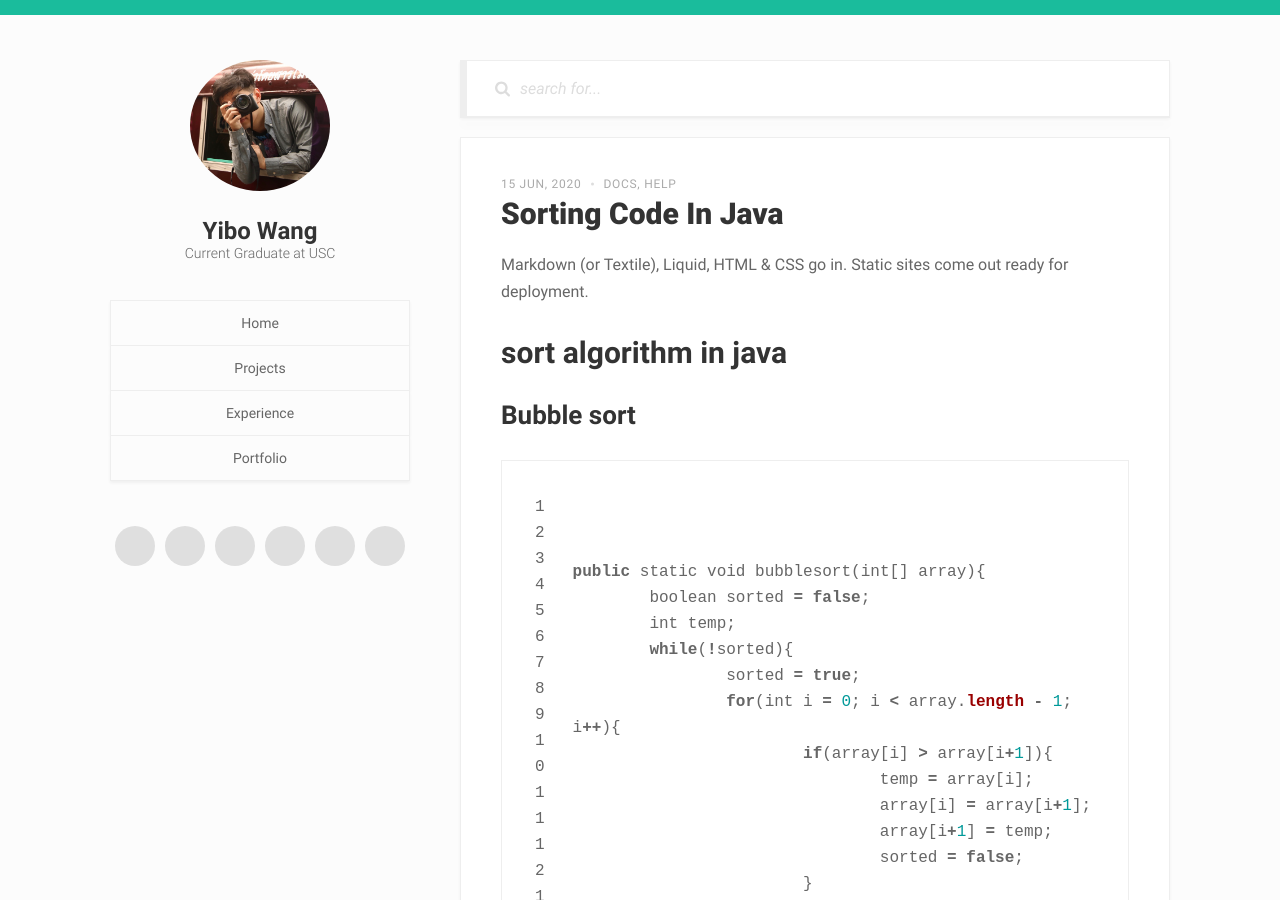
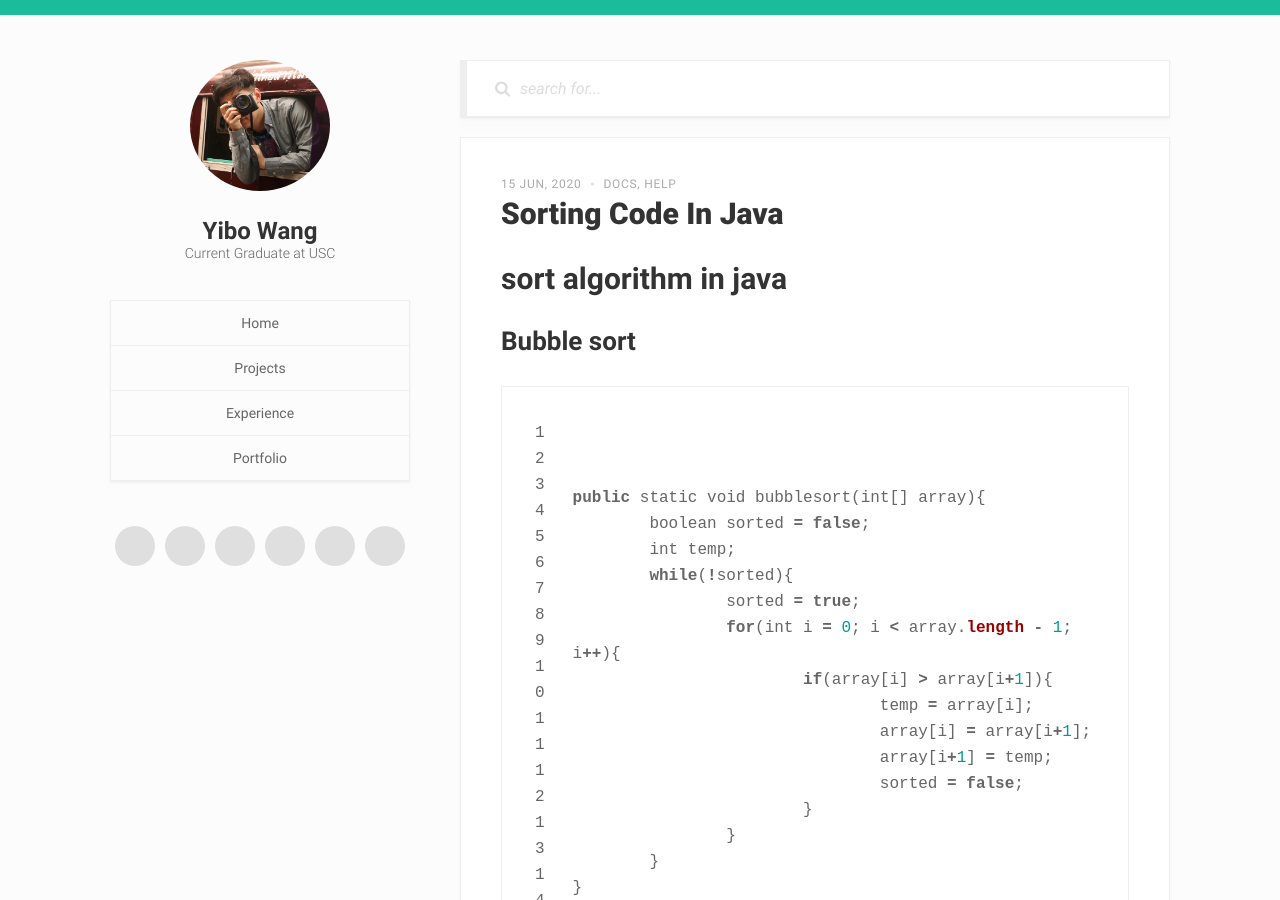
Before and after one commit to LoneRan/loneran.github.io, a Jekyll site: the page built from _posts/2020-06-15-Sort-Algorithm-code-in-Java.md, in a window 1280 px wide and 900 px high. Built offline with Jekyll 4.4.1, drawn with Linux system fonts in a browser that asks for light colours; comment, search, counter and statistics services are not loaded.

Commit message:
Update 2020-06-15-Sort-Algorithm-code-in-Java.md

```diff
--- a/_posts/2020-06-15-Sort-Algorithm-code-in-Java.md
+++ b/_posts/2020-06-15-Sort-Algorithm-code-in-Java.md
@@ -13,7 +13,6 @@ tags:
 - java
 ---
 
-Markdown (or Textile), Liquid, HTML & CSS go in. Static sites come out ready for deployment.
 
 # sort algorithm in java
 
```
